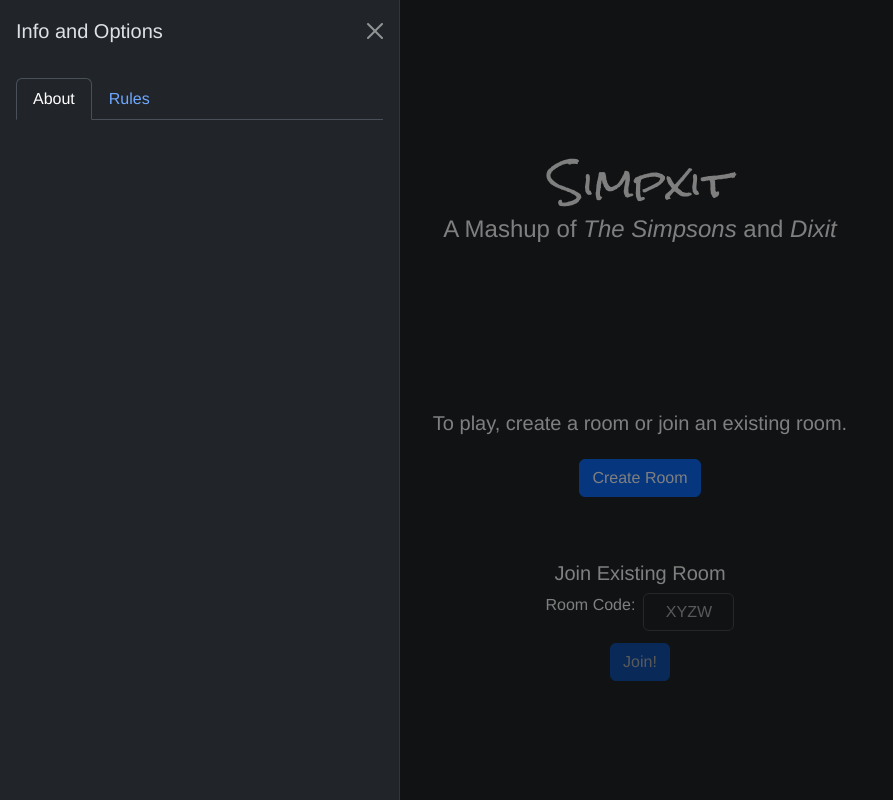
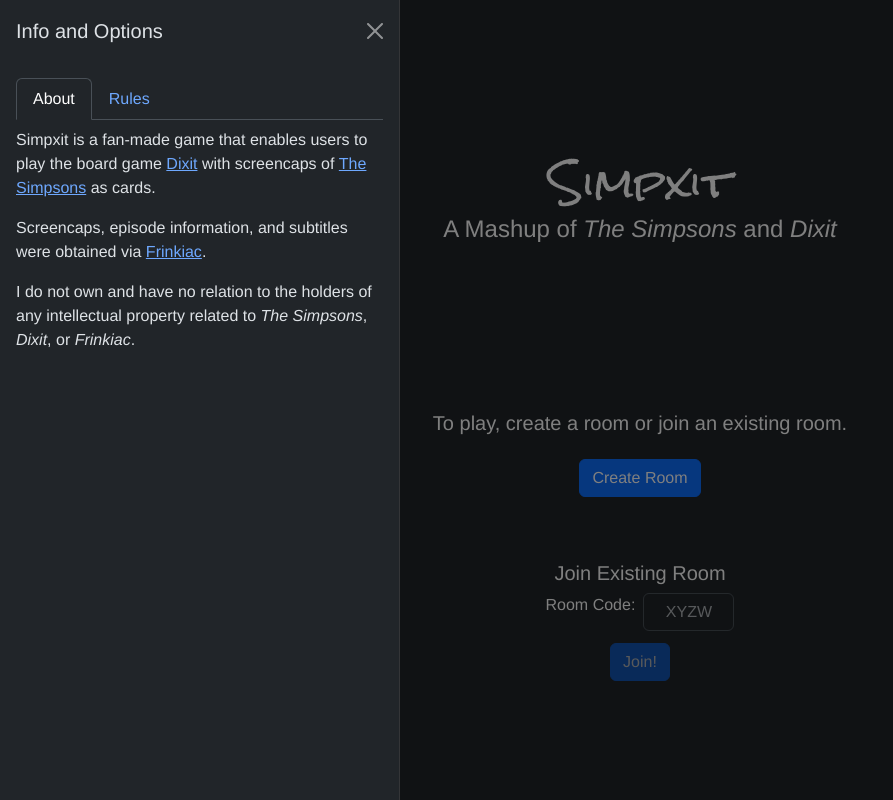
Before and after one commit to gmelsby/simpxit, a React (Vite) app in the folder client/: page / in a window 1280 px wide. Both pictures are taken after a click on the button "Info". Shown: the whole page, without its empty margins (0-893 px from the left). Built offline with nearby package versions, Linux system fonts and the light colour scheme; a web font is replaced by a local one.

Commit message:
updated copy icon notification

```diff
--- a/client/src/components/About.tsx
+++ b/client/src/components/About.tsx
@@ -1,5 +1,33 @@
 import React from 'react';
 
 export default function About() {
-  return <></>;
+  return <>
+    <p>
+      Simpxit is a fan-made game that enables users to play the board game&nbsp;
+      <a href="https://boardgamegeek.com/boardgame/39856/dixit"
+        target="_blank" rel="noopener noreferrer">
+        Dixit
+      </a>
+      &nbsp;with screencaps of&nbsp;
+      <a href="https://www.disneyplus.com/series/the-simpsons/3ZoBZ52QHb4x"
+        target="_blank"
+        rel="noopener noreferrer">
+        The Simpsons
+      </a>
+      &nbsp;as cards.
+    </p>
+    <p>
+      <p>Screencaps, episode information, and subtitles were obtained via&nbsp;
+        <a href="https://frinkiac.com/"
+          target="_blank"
+          rel="noopener noreferrer">
+          Frinkiac
+        </a>
+        .
+      </p>
+    </p>
+    <p>
+      I do not own and have no relation to the holders of any intellectual property related to <em>The Simpsons</em>, <em>Dixit</em>, or <em>Frinkiac</em>.
+    </p>
+  </>;
 }
--- a/client/src/components/CopyIcon.tsx
+++ b/client/src/components/CopyIcon.tsx
@@ -1,6 +1,7 @@
 import React, { useState } from 'react';
 import { BiCopy, BiCheck } from 'react-icons/bi';
 import { Alert } from 'react-bootstrap';
+import { motion, AnimatePresence } from 'framer-motion';
 
 // icon that when clicked copies text to browser clipboard
 export function CopyIcon({ text, descriptor }: { text: string, descriptor: string }) {
@@ -17,7 +18,7 @@
         setClicked(true);
       })
       .finally(() => {
-        setTimeout(resetAlert, 2000);
+        setTimeout(resetAlert, 1500);
       });
   };
 
@@ -28,13 +29,25 @@
 
   return (
     <>
-      <div className={clicked ? 'z-1 position-absolute d-flex justify-content-center top-0 start-0 w-100 mt-5 align-items-center' : 'd-none'}>
-        <Alert variant={isSuccessful ? 'success' : 'danger'} className="rounded">
-          <p>
-            {isSuccessful ? `Copied ${descriptor} to clipboard` : 'Error copying to clipboard'}
-          </p>
-        </Alert>
-      </div>
+      <AnimatePresence>
+        {clicked &&
+          <motion.div
+            className='z-1 position-absolute d-flex justify-content-center top-0 start-0 w-100 mt-5 align-items-center'
+            key="copy-notification"
+            initial={{ y: -100, opacity: 0 }}
+            animate={{ y: 0, opacity: 1 }}
+            exit={{ y: -100, opacity: 0 }}
+            transition={{ mass: 5 }}
+          >
+            <Alert variant={isSuccessful ? 'success' : 'danger'} className="rounded">
+              <p>
+                {isSuccessful ? `Copied ${descriptor} to clipboard` : 'Error copying to clipboard'}
+              </p>
+            </Alert>
+          </motion.div>}
+      </AnimatePresence>
+
+
       {clicked ?
         <BiCheck className='text-success copying' /> :
         <BiCopy className='selectable' onClick={putTextInClipboard} />
```
